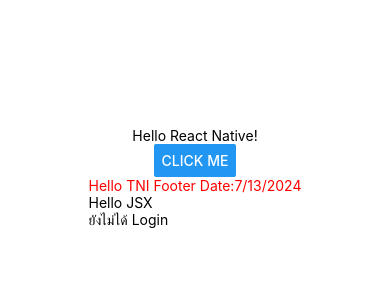
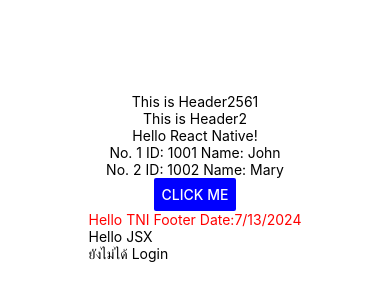
Before and after one commit to Schomklin/reactnativeTNI, a React Native app: screen / in a window 390 px wide. Shown: the part 244-544 px from the top of the page. Built offline with nearby package versions, Linux system fonts and the light colour scheme.

Commit message:
BasicReactnative update

```diff
--- a/App.tsx
+++ b/App.tsx
@@ -2,16 +2,40 @@ import { StatusBar } from "expo-status-bar";
 import React from "react";
 import { StyleSheet, Text, View, Button, Alert } from "react-native";
 import AppFooter from './components/AppFooter';
+import AppHeader from "./components/AppHeader";
 
 export default function App():React.JSX.Element {
+
+  const onClickMe = ()=>{
+    Alert.alert("Hi", "hello React.js");
+  }
+
+  const users =[
+    {id:1001,name:'John'},
+    {id:1002,name:'Mary'}
+  ]
+
   return (
     <View style={styles.container}>
+      <AppHeader title="This is Header" year={2018}/>
+      <AppHeader title="This is Header2"/>
       <Text>Hello React Native!</Text>
+      { users.map((data,index)=>{
+        return(
+          <Text key={data.id}>
+            No. {index+1} ID: {data.id} Name: {data.name}
+          </Text>
+        )
+      })}
+
+
       <Button
         title="Click Me"
-        onPress={() => {
+        onPress={onClickMe}
+        color="blue"
+      /*  onPress={() => {
           Alert.alert("Hi", "React Native is Fun!!");
-        }}
+        }} */
       />
       <AppFooter/>
     </View>
--- /dev/null
+++ b/components/AppHeader.tsx
@@ -0,0 +1,20 @@
+import { View, Text } from 'react-native'
+import React from 'react'
+
+type AppHeaderProps = {
+    title:string;
+    year? :number;
+}
+
+const AppHeader = ({title,year}:AppHeaderProps): React.JSX.Element => {
+  return (
+    <View>
+      <Text>
+        {title}
+        {year && year + 543 }
+      </Text>
+    </View>
+  )
+}
+
+export default AppHeader
```
